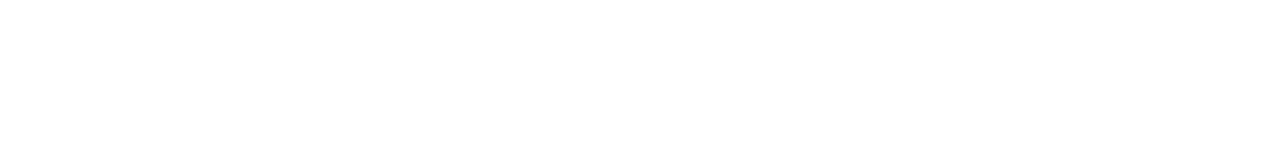
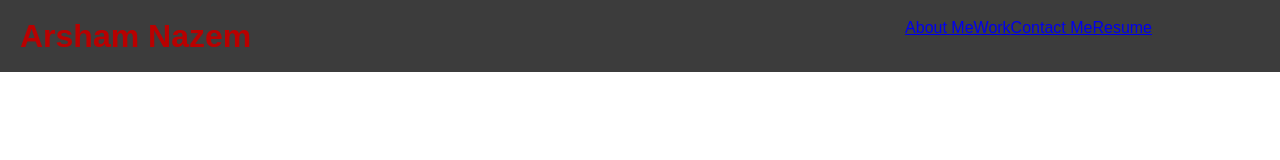
Before and after one commit to ANAZ0004/simple-developer-portfolio, a plain HTML site: page docs/index.html in a window 1280 px wide. Drawn offline with Linux system fonts and the light colour scheme.

Commit message:
Setup nav-bar in html and begun CSS.

```diff
--- a/docs/assets/css/style.css
+++ b/docs/assets/css/style.css
@@ -0,0 +1,19 @@
+header {
+    color: rgb(185, 0, 0);
+    background-color: #3c3c3c;
+    width: 100%;
+    display: flex;
+    align-items: right;
+    padding: 20px;
+}
+
+header ul {
+    display: flex;
+}
+
+
+nav {
+    text-align: right;
+    position: absolute;
+    right: 10%;
+}
--- a/docs/index.html
+++ b/docs/index.html
@@ -9,4 +9,24 @@
   <link rel="stylesheet" href="./assets/css/style.css" />
 </head>
 
+<main>
+  <header>
+    <h1><span id="an">A</span>rsham <span id="an">N</span>azem</h1>
+    <nav>
+      <ul>
+        <li><a href="#about-me">About Me</a></li>
+        <li><a href="#work">Work</a></li>
+        <li><a href="#contact-me">Contact Me</a></li>
+        <li><a href="#resume">Resume</an></li>
+      </ul>
+    </nav>
+  </header>
+
+  <div id="hero"></div>
+
+  <body>
+
+  </body>
+</main>
+
 </html>
```
